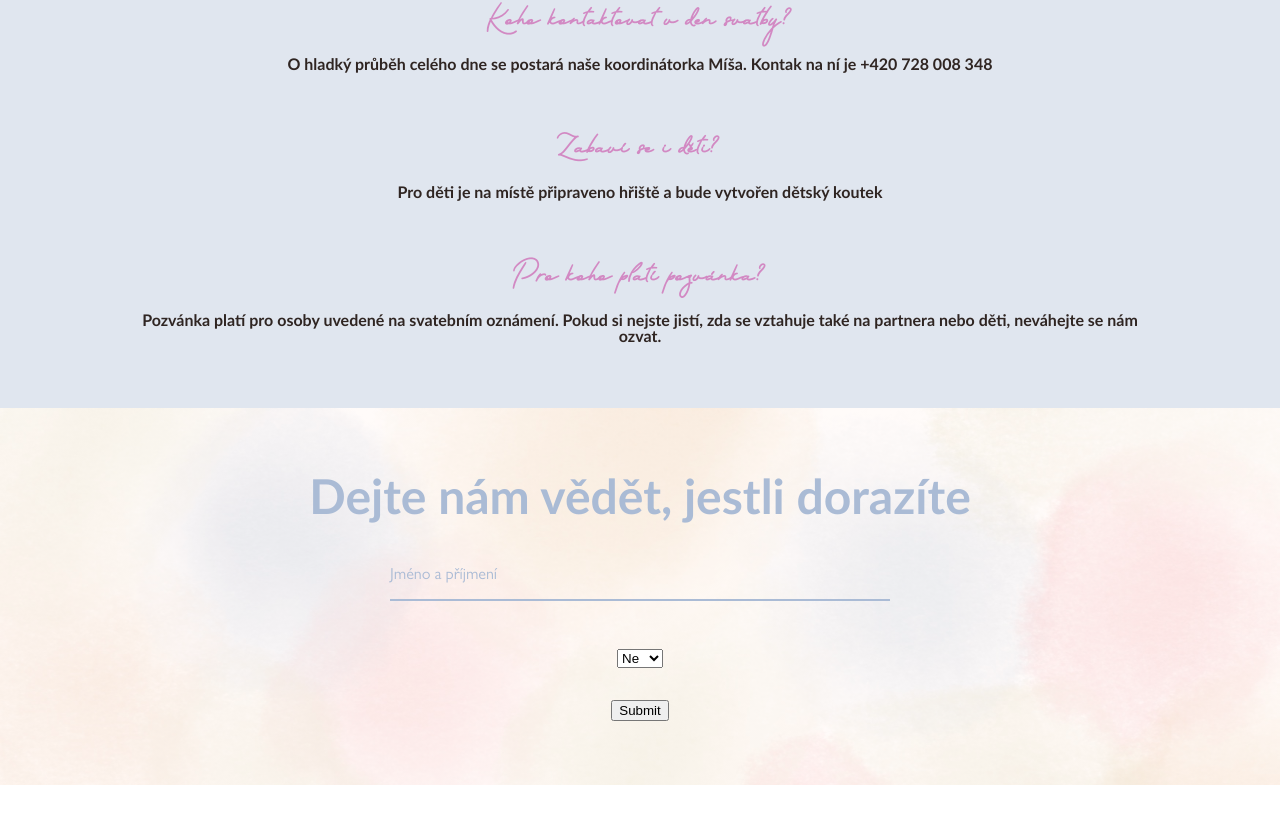
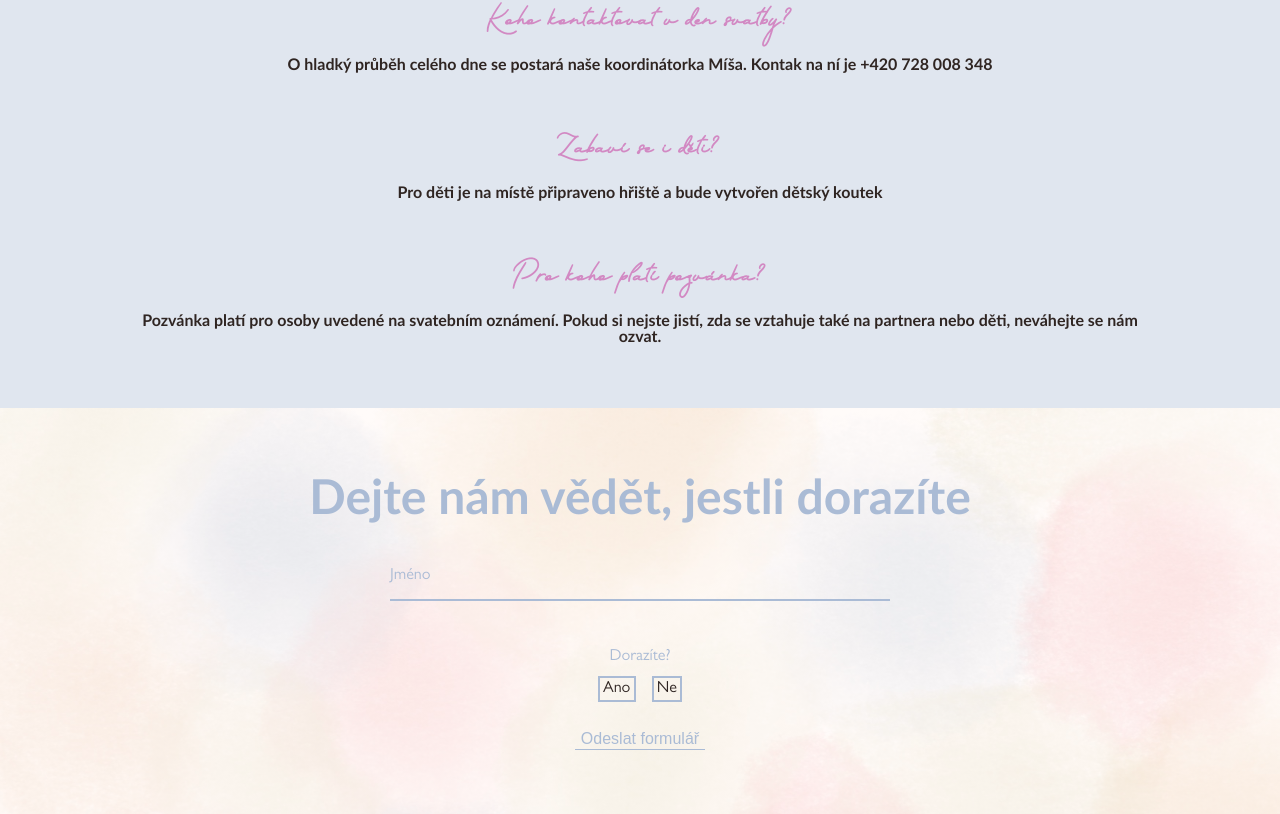
Before and after one commit to pechrjakub/Wedding_web, a React (Vite) app: page / in a window 1280 px wide. Shown: the part 8846-9660 px from the top of the page. Before the commit the page ends 9631 px from the top, so only its background shows below. Built offline with nearby package versions, Linux system fonts and the light colour scheme; no server answers.

Commit message:
Finished Form. Webpage ready!

```diff
--- a/src/components/Hero.tsx
+++ b/src/components/Hero.tsx
@@ -1,8 +1,7 @@
 /*
 TO DO LIST
 -Zvýraznění roku v Journey sekci, když tam bude focus
--dodělat styl na inputy ve formuláři
--formulář
+-Chybějící informace ve formuláři nějak zvýraznit
 */
 
 /*
--- a/src/components/Map.tsx
+++ b/src/components/Map.tsx
@@ -4,7 +4,7 @@ const styles = {
   placeMap:{
     width:"100%",
     height:"50dvh",
-    border: "0",
+    border: "none",
   },
 } satisfies Record<string, CSSProperties>
 function Map () {
--- a/src/components/formComponents/Form.tsx
+++ b/src/components/formComponents/Form.tsx
@@ -6,6 +6,7 @@ import { useState } from 'react';
 import { supabase } from "../../../lib/supabaseClient";
 import SuccessModal from '../successModal';
 import FormInput from './formInput';
+import FormBox from './formBox';
 
 const styles = {
   form:{
@@ -32,38 +33,62 @@ const styles = {
     justifyContent: "center",
     gap: "2rem",
     width: "100%",
+    position: "relative",
+  },
+  formSubmitButton:{
+    color: "#AABBD5",
+    backgroundColor: "transparent",
+    cursor: "pointer",
+    fontSize: "1rem",
+    border: "none",
+    borderBottom: "1px solid #AABBD5",
+  },
+  formLegend:{
+    fontSize: "1rem",
+    color: "#AABBD5",
+    marginBottom: "1rem",
   },
 } satisfies Record<string, CSSProperties>
 
-type FormData ={
+type RSVPFormData ={
   name: string;
-  attendance: 'yes' | 'no';
+  attendance: 'yes' | 'no' | '';
   guestCount: number;
   allergies: string;
   songRequest: string;
+  moreInfo: string;
+  alcohol: 'yes' | 'no' | '';
+  alcoholTypes: string[];
 }
 
 function Form(){
 
-const { register, handleSubmit, formState: { errors }, watch, unregister} = useForm<FormData>({
+const { register, handleSubmit, formState: { errors }, watch, unregister} = useForm<RSVPFormData>({
   defaultValues: {
     name: '',
-    attendance: 'no',
+    attendance: '',
     guestCount: 1,
     allergies: '',
     songRequest: '',
+    moreInfo: '',
+    alcohol: '',
+    alcoholTypes: [],
   },
 });
 
 const attendanceState = watch('attendance');
+const alcoholState = watch ('alcohol');
 const [modalState, setModalState] = useState (false);
-const onSubmit = async (data: FormData) => { /*Async zde mám, protože ta funkce bude trvat delší dobu = čekám na odpověď databáze.*/
+const onSubmit = async (data: RSVPFormData) => { /*Async zde mám, protože ta funkce bude trvat delší dobu = čekám na odpověď databáze.*/
   const {error} = await supabase.from("wedding_form").insert({ /*{error} = z celého objektu si vem jen error. await čeká na odpověď databáze, musí být v async funkci*/
     name: data.name,
     attendance: data.attendance,
-    guest_count: Number(data.guestCount), /*Pojistka, že opravdu odesílám čáslo*/
+    guest_count: data.attendance === "yes" ? Number(data.guestCount) : 0,
     allergies: data.allergies || null,
     requested_song: data.songRequest || null,
+    more_info: data.moreInfo || null,
+    alcohol: data.attendance === "yes" ? data.alcohol : "no",
+    alcohol_types: data.alcohol === "yes" ? data.alcoholTypes : [],
   });
 
   if (error) {
@@ -77,9 +102,15 @@ const onSubmit = async (data: FormData) => { /*Async zde mám, protože ta funkc
 
 React.useEffect(() => {
   if (attendanceState === 'no') {
-    unregister(['guestCount', 'allergies', 'songRequest']);
+    unregister(['guestCount', 'allergies', 'songRequest', 'moreInfo', 'alcohol']);
   }
 }, [unregister, attendanceState]);
+
+React.useEffect(() => {
+  if (alcoholState === 'no') {
+    unregister(['alcoholTypes']);
+  }
+}, [unregister, alcoholState]);
 
 return(
       <section style={styles.form}>
@@ -88,7 +119,7 @@ return(
 
           <form onSubmit={handleSubmit(onSubmit)} style={styles.formRSVP}>
             <FormInput
-              label="Jméno a příjmení"
+              label="Jméno"
               type="text"
               required
               placeholder=" " /*To tady využívám, kvůli stylování. (Používal jsem tam valid)*/
@@ -98,14 +129,38 @@ return(
             />
             {errors.name && <p className='error'></p>}
 
-            <select {...register("attendance", { required: true })}>
-              <option value="yes">Ano</option>
-              <option value="no">Ne</option>
-            </select>
+            <fieldset style={{...styles.formRSVP, flexDirection: "row", gap: "1rem"}}>
+              <legend style={styles.formLegend}>Dorazíte?</legend>
+              <FormBox
+              label="Ano"
+              value="yes"
+              type="radio"
+              id="yes"
+              {...register("attendance", { required: true })}
+              />
+              <FormBox
+              label="Ne"
+              value="no"
+              type="radio"
+              id="no"
+              {...register("attendance", { required: true })}
+              />
+            </fieldset>
+
             {attendanceState === 'yes' && (
               <div className="attendee_details" style={styles.formRSVP}>
+
                 <FormInput
-                  label="Máš nějaké alergie?"
+                  label="Kolik vás můžeme očekávat?"
+                  type="number"
+                  placeholder=" "
+                  min={1}
+                  max={7}
+                  {...register("guestCount", {required: true, max: 7, min: 1})}
+                />
+
+                <FormInput
+                  label="Máte nějaké alergie?"
                   maxLength={50}
                   type="text"
                   placeholder=" "
@@ -113,23 +168,67 @@ return(
                 />
 
                 <FormInput
-                  label="Song na přání"
+                  label="Máte písničku na přání?"
                   maxLength={100}
                   type="text"
                   placeholder= " "
                   {...register("songRequest", { maxLength: 100})}
                 />
-                <input min={1} max={10} type="number" placeholder="Počet hostů" {...register("guestCount", {required: true, max: 10, min: 1})} />
+
+                <fieldset style={{...styles.formRSVP, flexDirection: "row", gap: "1rem"}}>
+                  <legend style={styles.formLegend}>Budete pít alkohol?</legend>
+                  <FormBox
+                    label="Ano"
+                    value="yes"
+                    type="radio"
+                    id="yes_2"
+                    {...register("alcohol", { required: true })}
+                  />
+                  <FormBox
+                    label="Ne"
+                    value="no"
+                    type="radio"
+                    id="no_2"
+                    {...register("alcohol", { required: true })}
+                  />
+                </fieldset>
+
+              {alcoholState === 'yes' && (
+                <fieldset style={{...styles.formRSVP, flexDirection: "row", gap: "1rem"}}>
+                  <legend style={styles.formLegend}>Co přesně si dáte?</legend>
+                  <FormBox
+                    label="Pivo"
+                    value="pivo"
+                    type="checkbox"
+                    id="beer"
+                    {...register ("alcoholTypes")}
+                  />
+                  <FormBox
+                    label="Víno"
+                    value="víno"
+                    type="checkbox"
+                    id="wine"
+                    {...register ("alcoholTypes")}
+                  />
+                  <FormBox
+                    label="Drinky"
+                    value="drinky"
+                    type="checkbox"
+                    id="drinks"
+                    {...register ("alcoholTypes")}
+                  />
+                </fieldset>
+              )}
 
                 <FormInput
                   label="Ještě něco, co bychom měli vědět?"
                   maxLength={200}
                   type="text"
                   placeholder= " "
-                  {...register("songRequest", { maxLength: 200})}
+                  {...register("moreInfo", { maxLength: 200})}
                 />
               </div>)}
-            <input type="submit"/>
+            <input type="submit" style={styles.formSubmitButton} value="Odeslat formulář" />
           </form>
 
 
--- /dev/null
+++ b/src/components/formComponents/formBox.tsx
@@ -0,0 +1,37 @@
+import type { CSSProperties, InputHTMLAttributes} from "react";
+import {forwardRef} from "react";
+
+type FormInputProps = InputHTMLAttributes<HTMLInputElement> & {
+    id: string;
+    label: string;
+};
+
+const styles = {
+  formAttendanceInput:{
+    opacity: "0",
+    pointerEvents: "none",
+    position: "absolute",
+  },
+  formAttendanceLabel:{
+    border: "2px solid #AABBD5",
+    padding: "0.2rem",
+    cursor: "pointer",
+    backgroundColor: "transparent",
+    transition: "all 0.3s ease",
+  }
+} satisfies Record<string, CSSProperties>
+
+const FormBox = forwardRef<HTMLInputElement, FormInputProps>(({id, label, ...inputProps}, ref) => {
+    return(
+        <div>
+            <input
+            id={id}
+            ref={ref}
+            {...inputProps}
+            style={styles.formAttendanceInput}
+            className="formAttendanceInput"/>
+            <label htmlFor={id} style={styles.formAttendanceLabel}>{label}</label>
+        </div>
+)})
+
+export default FormBox
--- a/src/components/successModal.tsx
+++ b/src/components/successModal.tsx
@@ -14,7 +14,7 @@ const styles = {
         height: "400px",
         width: "400px",
         border: "1px solid rgb(0, 0, 0, 0.40)",
-        borderRadius: "1rem",
+
         backgroundColor: "#FFF7F3",
 
         display: "flex",
@@ -29,7 +29,6 @@ const styles = {
         fontSize: "1rem",
         backgroundColor: "#AABBD5",
         border: "1px solid rgb(0, 0, 0, 0.20)",
-        borderRadius: "5px",
     },
     checkmark:{
         height: "120px",
--- a/src/pages/HomePage/HomePage.css
+++ b/src/pages/HomePage/HomePage.css
@@ -47,6 +47,11 @@ Jakmile kliknu do pole a něco napíšu, placeholder mizí, tato podmínka plat
   font-size: 0.9rem !important;
 }
 
+.formAttendanceInput:checked + label {
+  background-color: #AABBD5 !important;
+  color: #FFFFFF !important;
+  transform: scale(0.1) !important;
+}
 /*--------------------------------------*/
 /*!!!Inline style má větši prioritu než media querry!!!*/
 
```
